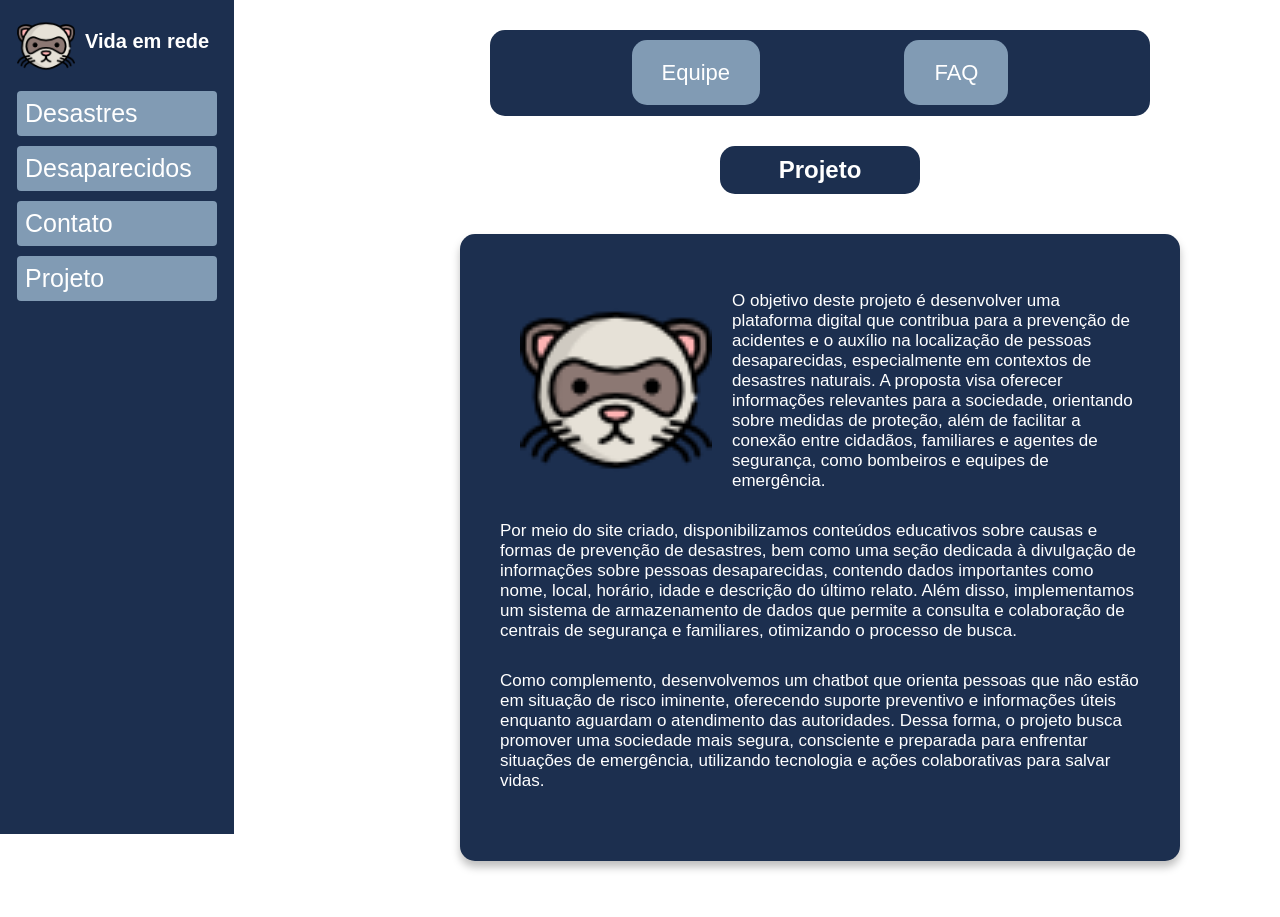
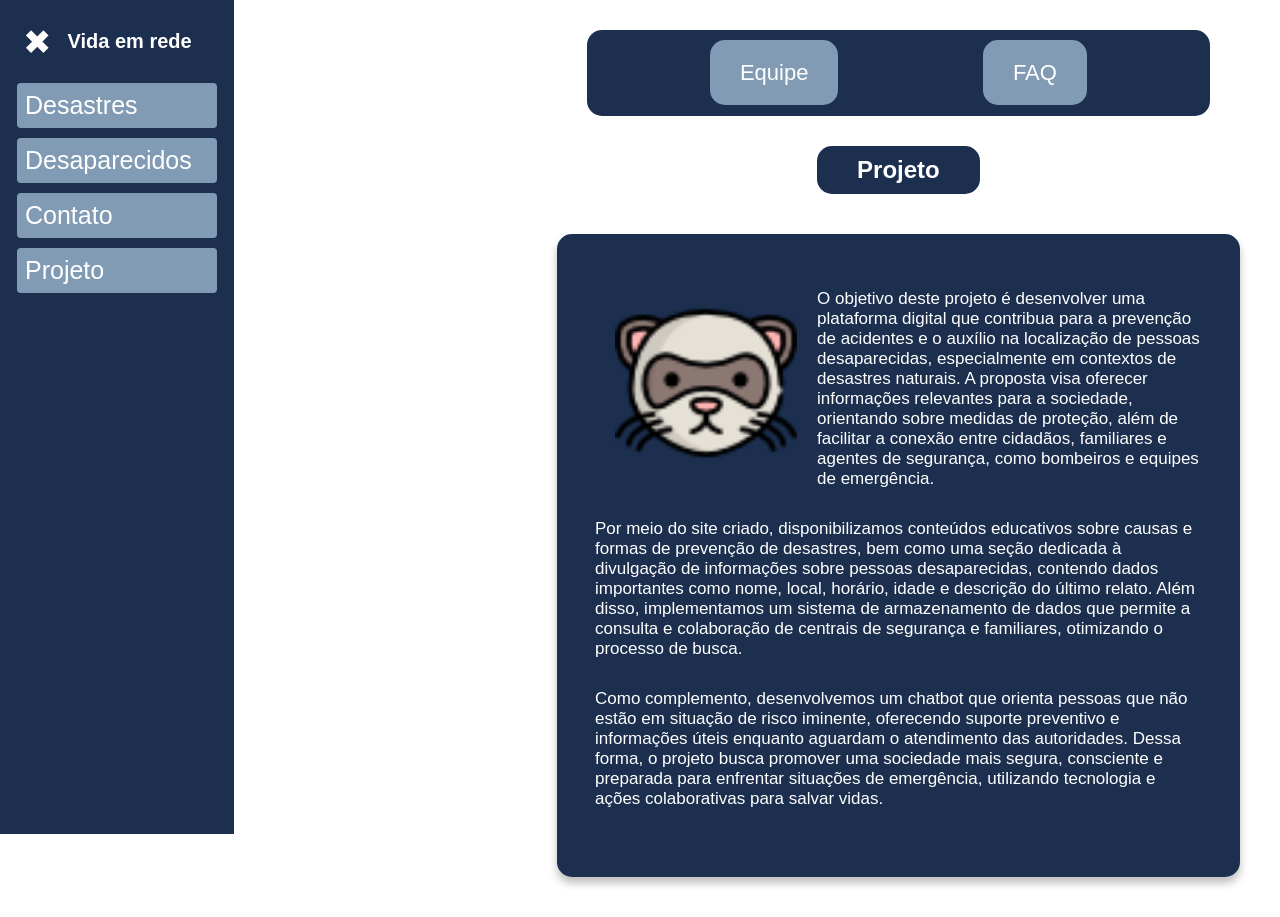
Before and after one commit to Vida-em-rede/Front-end, a plain HTML site: page paginas/projeto.html in a window 1280 px wide. Drawn offline with Linux system fonts and the light colour scheme.

Commit message:
finalizei os sidebar funcionando com os links e layouts de todas as paginas

```diff
--- a/paginas/contato.html
+++ b/paginas/contato.html
@@ -5,14 +5,15 @@
     <meta name="viewport" content="width=device-width, initial-scale=1.0">
     <title>Contato-Vida em rede</title>
     <link rel="stylesheet" href="../css/formulario.css">
-    <script src="../js/formulario.js"></script>
+    <script src="../js/formulario.js" defer></script>
 </head>
 <body>
     <header>
-        <div class="sidebar">
+        <div class="sidebar" id="sidebar">
             <div class="logo">
-                <img src="../img/furao.png" alt="é um furão">
+                <button id="closeSidebar">✖</button>
                 <h1>Vida em rede</h1>
+
             </div>
             <nav>
                 <ul>
@@ -23,6 +24,7 @@
                 </ul>
             </nav>
         </div>
+        <button id="openSidebar">☰</button>
     </header>
     <main class="content">
         <section class="alinhar">
--- a/paginas/projeto.html
+++ b/paginas/projeto.html
@@ -5,13 +5,16 @@
     <meta name="viewport" content="width=device-width, initial-scale=1.0">
     <title>Projeto-Vida em rede</title>
     <link rel="stylesheet" href="../css/informacoes.css">
+    <script src="../js/sidebar.js" defer></script>
 </head>
 <body>
     <header>
-        <div class="sidebar">
+        <div class="sidebar" id="sidebar">
             <div class="logo">
-                <img src="../img/furao.png" alt="é um furão">
+                <button id="closeSidebar">✖</button>
+
                 <h1>Vida em rede</h1>
+
             </div>
             <nav>
                 <ul>
@@ -22,6 +25,7 @@
                 </ul>
             </nav>
         </div>
+        <button id="openSidebar">☰</button>
     </header>
     <main class="content">
         <section>
```
Also changed, not shown: paginas/cadastrar.html (+4 -2 lines), paginas/desaparecidos.html (+5 -2 lines), paginas/descricao.html (+5 -2 lines), paginas/projeto/equipe.html (+6 -2 lines), paginas/projeto/faq.html (+6 -3 lines).
